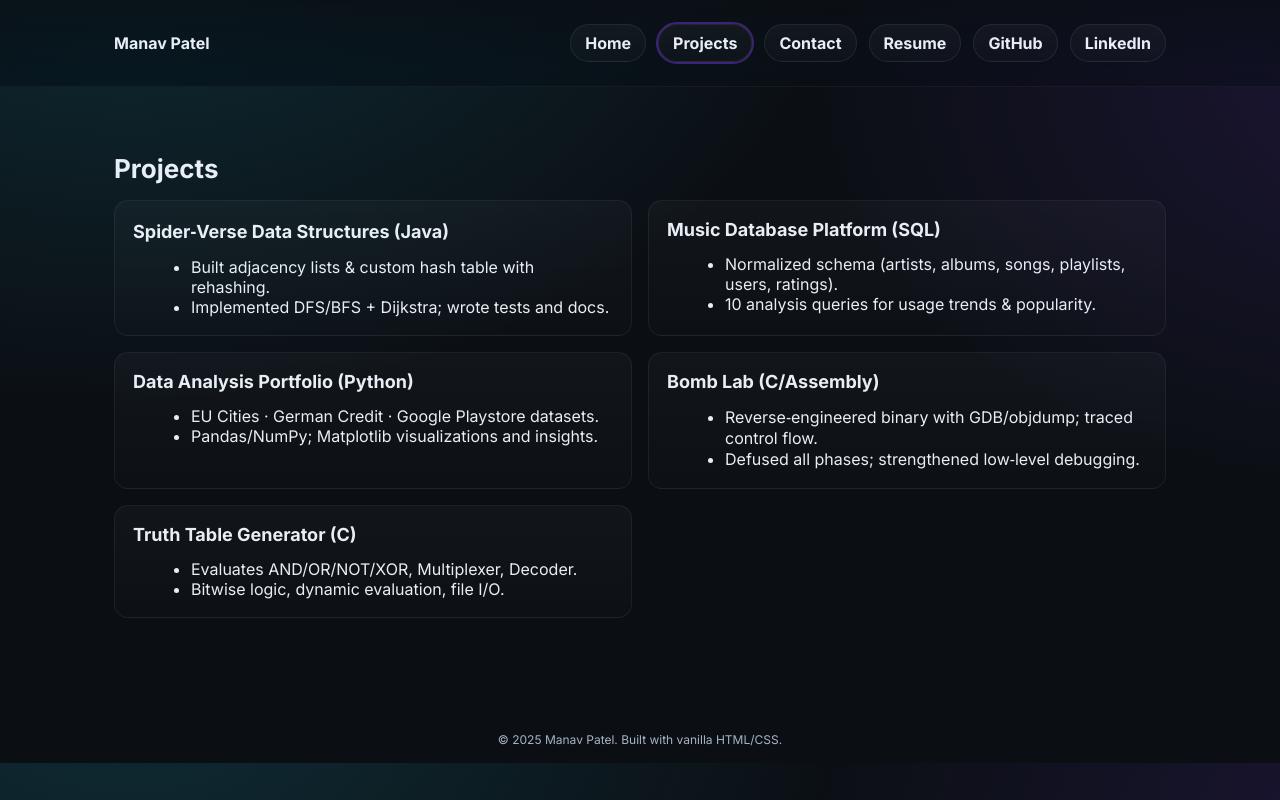
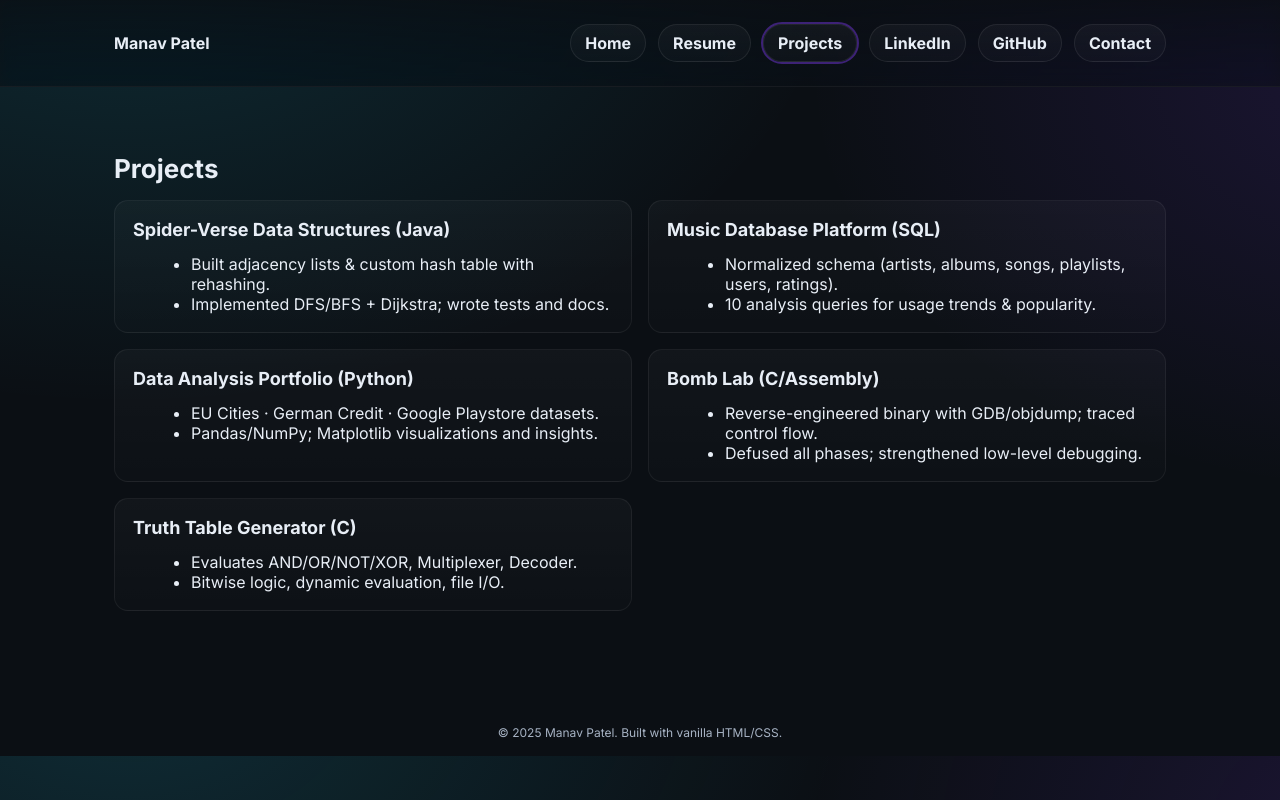
Before and after one commit to ManavPatel-28/ManavPatel-28.github.io, a plain HTML site: page index.html in a window 1280 px wide. Both pictures are taken after a click on the link "Projects". Drawn offline with Linux system fonts and the light colour scheme.

Commit message:
Update index.html

```diff
--- a/index.html
+++ b/index.html
@@ -25,7 +25,7 @@
 
     .hero{display:grid;grid-template-columns:1.2fr .8fr;gap:28px;align-items:center;padding:32px 0}
     .hero-card{background:linear-gradient(180deg,rgba(255,255,255,.04),rgba(255,255,255,.02));border:1px solid rgba(255,255,255,.08);border-radius:18px;padding:28px}
-    h1{font-size:56px;line-height:1.05;margin:0 0 8px;font-weight:800}
+    h1{font-size:72px;line-height:1.05;margin:0 0 8px;font-weight:800}
     .gradient{background:linear-gradient(90deg,var(--brand),var(--brand-2));-webkit-background-clip:text;background-clip:text;color:transparent}
     .subtitle{color:var(--muted);font-size:16px;margin:0 0 22px}
     .btn-row{display:flex;gap:12px;flex-wrap:wrap}
@@ -50,7 +50,6 @@
 
     footer{margin:48px 0 16px;color:var(--muted);text-align:center;font-size:12px}
 
-    /* Sections as pages */
     .page{display:none}
     .page.active{display:block}
   </style>
@@ -62,23 +61,23 @@
         <strong>Manav Patel</strong>
         <div class="nav-links">
           <a class="chip" data-show="home" href="#home">Home</a>
+          <a class="chip" href="Resume.pdf" target="_blank" rel="noreferrer">Resume</a>
           <a class="chip" data-show="projects" href="#projects">Projects</a>
+          <a class="chip" href="https://www.linkedin.com/in/manav-patel-211467333" target="_blank" rel="noreferrer">LinkedIn</a>
+          <a class="chip" href="https://github.com/ManavPatel-28" target="_blank" rel="noreferrer">GitHub</a>
           <a class="chip" data-show="contact" href="#contact">Contact</a>
-          <a class="chip" href="Resume.pdf" target="_blank" rel="noreferrer">Resume</a>
-          <a class="chip" href="https://github.com/ManavPatel-28" target="_blank" rel="noreferrer">GitHub</a>
-          <a class="chip" href="https://www.linkedin.com/in/manav-patel-211467333" target="_blank" rel="noreferrer">LinkedIn</a>
         </div>
       </nav>
     </div>
   </header>
 
   <main class="container">
-    <!-- HOME (general) -->
+    <!-- HOME -->
     <section id="home" class="page active">
       <div class="hero">
         <div class="hero-card">
           <h1>Hi, I’m <span class="gradient">Manav Patel</span></h1>
-          <p class="subtitle">Final‑year CS @ Rutgers · Java • Python • SQL • C · Data analysis, backend, and systems.</p>
+          <p class="subtitle">Final-year CS @ Rutgers · Java • Python • SQL • C · Data analysis, backend, and systems.</p>
           <div class="btn-row">
             <a class="btn primary" href="#projects" data-show="projects">See Projects</a>
             <a class="btn ghost" href="Resume.pdf" target="_blank">View Resume</a>
@@ -96,12 +95,12 @@
       </div>
     </section>
 
-    <!-- PROJECTS (only projects) -->
+    <!-- PROJECTS -->
     <section id="projects" class="page">
       <h2>Projects</h2>
       <div class="grid cols-2">
         <article class="project">
-          <h3>Spider‑Verse Data Structures (Java)</h3>
+          <h3>Spider-Verse Data Structures (Java)</h3>
           <ul>
             <li>Built adjacency lists & custom hash table with rehashing.</li>
             <li>Implemented DFS/BFS + Dijkstra; wrote tests and docs.</li>
@@ -124,8 +123,8 @@
         <article class="project">
           <h3>Bomb Lab (C/Assembly)</h3>
           <ul>
-            <li>Reverse‑engineered binary with GDB/objdump; traced control flow.</li>
-            <li>Defused all phases; strengthened low‑level debugging.</li>
+            <li>Reverse-engineered binary with GDB/objdump; traced control flow.</li>
+            <li>Defused all phases; strengthened low-level debugging.</li>
           </ul>
         </article>
         <article class="project">
@@ -138,7 +137,7 @@
       </div>
     </section>
 
-    <!-- CONTACT (only contact info) -->
+    <!-- CONTACT -->
     <section id="contact" class="page">
       <h2>Contact</h2>
       <div class="card pad">
@@ -156,7 +155,6 @@
   </footer>
 
   <script>
-    // Minimal router: show one section at a time
     const pages = Array.from(document.querySelectorAll('.page'));
     const navChips = Array.from(document.querySelectorAll('[data-show]'));
     function show(id){
```
